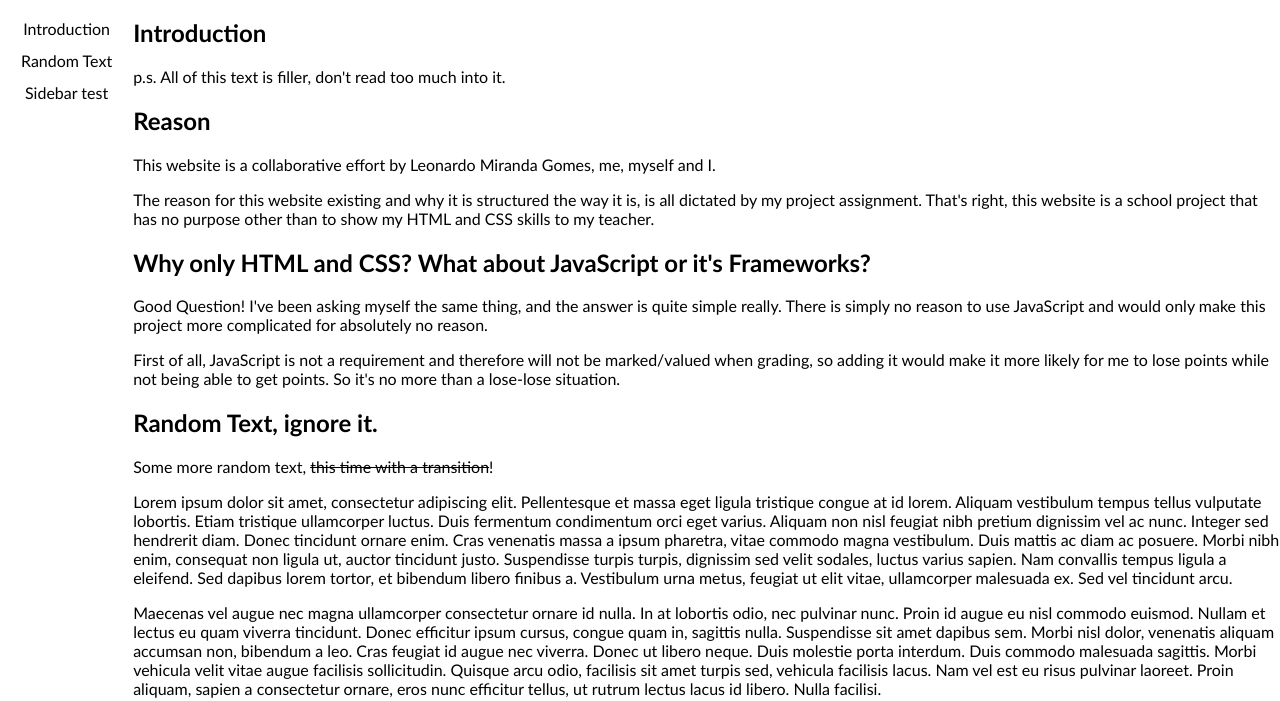
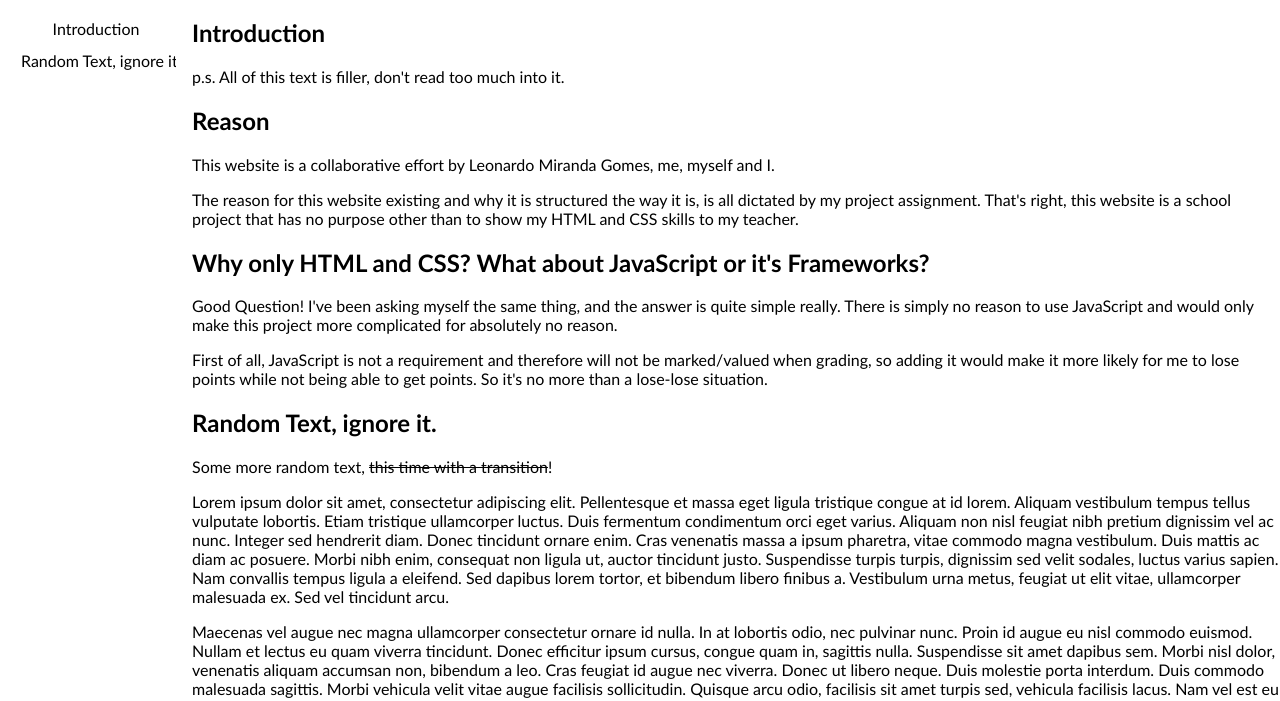
Before and after one commit to Leonardo-MGomes/Portfolio-Website, a website: page src/index.html in a window 1280 px wide. Shown: the part 49-750 px from the top of the page. Drawn offline with Linux system fonts and the light colour scheme.

Commit message:
Added a script to create Bookmarks from the section headings

```diff
--- a/src/index.html
+++ b/src/index.html
@@ -5,6 +5,7 @@
     <title>Portfolio</title>
     <link rel="stylesheet" href="style.css" />
     <script src="https://kit.fontawesome.com/12916185a5.js" crossorigin="anonymous"></script>
+    <script src="script.js"></script>
     <meta name="viewport" content="width=device-width, initial-scale=1.0" />
 </head>
 <body>
@@ -19,16 +20,12 @@
     </header>
 
     <div class="main-content">
-        <!-- Possibly fill this sidebar with JavaScript (is it even allowed?) -->
-
         <div id="sidebar-container">
             <input type="checkbox" id="mobile-sidebar-toggle" />
             <label id="mobile-sidebar-icon" for="mobile-sidebar-toggle"><i class="fa-solid fa-bars"></i></label>
             <aside class="sidebar">
                 <menu>
-                    <li><a class="button" href="#introduction">Introduction</a></li>
-                    <li><a class="button" href="#random-text">Random Text</a></li>
-                    <li><a class="button" href="#sidebar-test">Sidebar test</a></li>
+                    <!-- This field is to be populated by the JS -->
                 </menu>
             </aside>
         </div>
--- /dev/null
+++ b/src/script.js
@@ -0,0 +1,23 @@
+async function populateSidebar() {
+    const sections = document.querySelectorAll("main section");
+    const sidebarMenu = document.querySelector(".sidebar menu");
+
+    for (let i in sections) {
+        console.log(sections[i].querySelector("h1, h2, h3, h4, h5, h6"))
+        let firstSectionHeading = sections[i].querySelector("h1, h2, h3, h4, h5, h6")
+
+        let aItem = document.createElement("a")
+        aItem.classList.add("button")
+        aItem.href = "#" + sections[i].id
+        aItem.textContent = firstSectionHeading.textContent
+
+        let listItem = document.createElement("li")
+        listItem.appendChild(aItem)
+
+        sidebarMenu.appendChild(listItem)
+    }
+}
+
+addEventListener("DOMContentLoaded", () => {
+    populateSidebar().then();
+});
```
